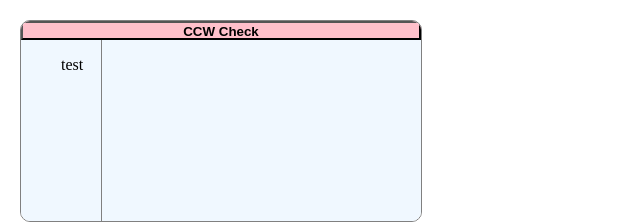
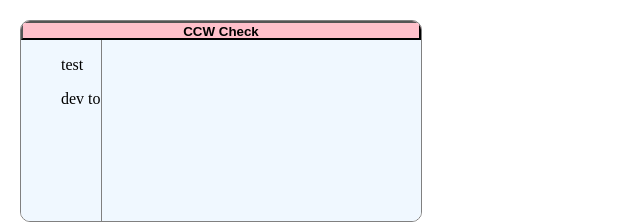
Before and after one commit to BenPaoDeXiaoZhi/ccwFireWall, a Svelte app: page / in a window 1280 px wide. Shown: the top 224 px of the page, without its empty margins (0-640 px from the left). Built offline with nearby package versions, Linux system fonts and the light colour scheme; the HTML template or start-up script is replaced by a standard one.

Commit message:
更新 plugin-manifest.ts

```diff
--- a/plugins/plugin-manifest.ts
+++ b/plugins/plugin-manifest.ts
@@ -1,4 +1,8 @@
 import { Plugin } from "../src/plugin";
+
+import DevTools from "./devTools/Main.svelte";
+
 export default [
   new Plugin("test","",()=>(()=>null)),
+  new Plugin("dev tools","",DevTools),
 ]
```
